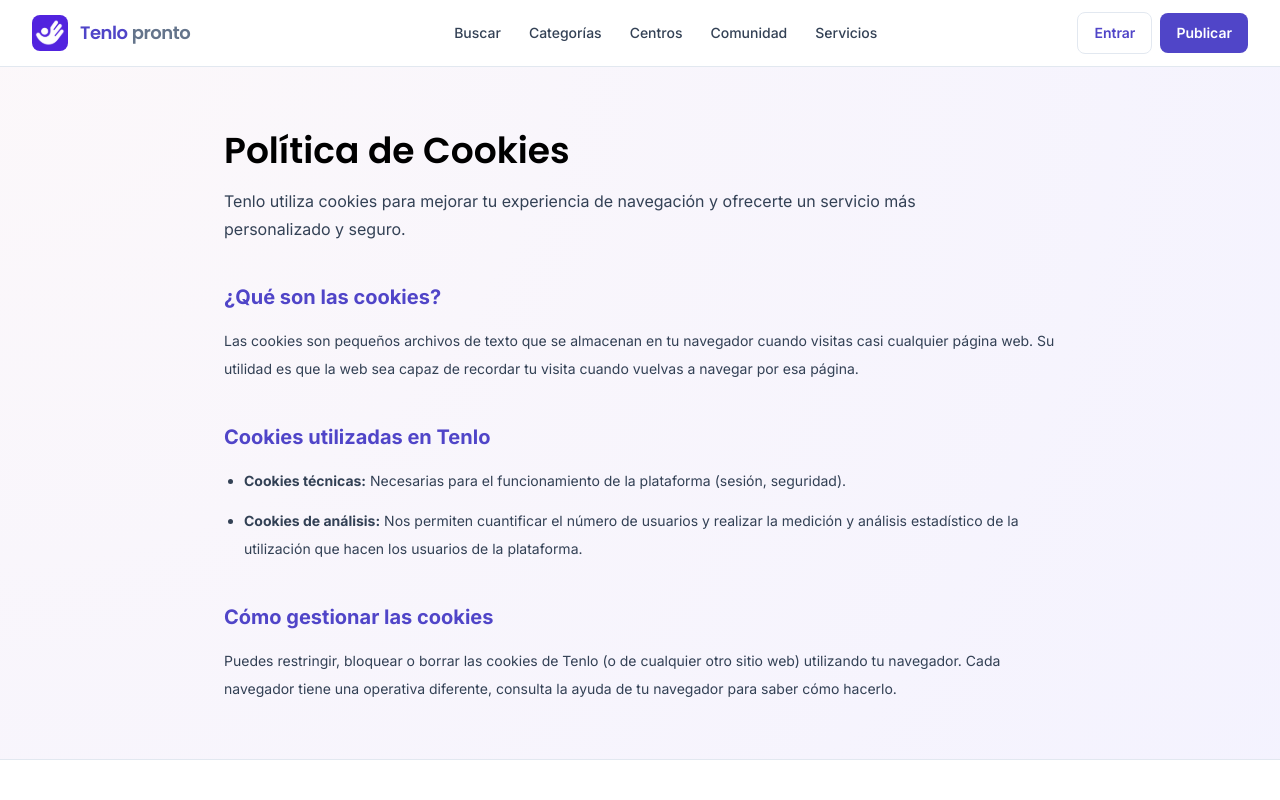
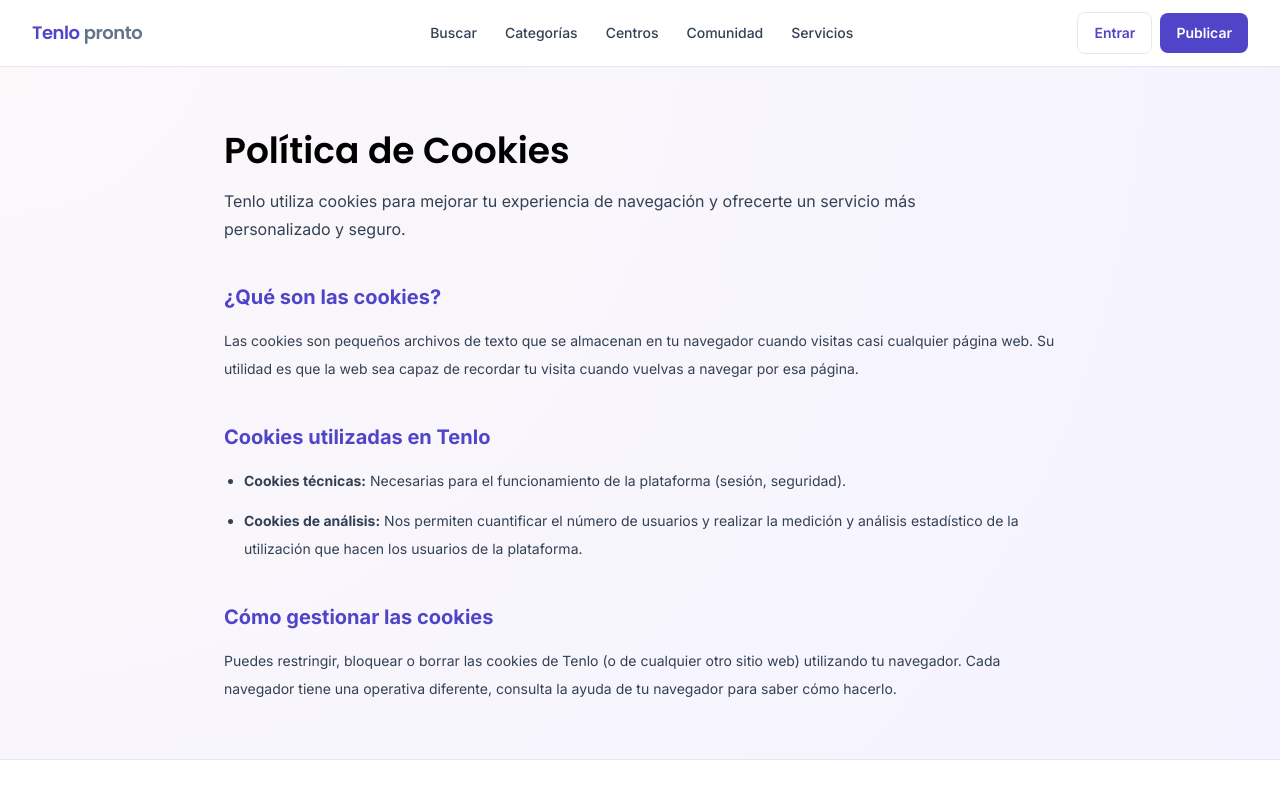
Before and after one commit to rdrgzjavier/kiryco, a Next.js app: page /cookies in a window 1280 px wide. Shown: the top 800 px of the page. Built offline with nearby package versions, Linux system fonts and the light colour scheme.

Commit message:
Keep animated text logo in header

```diff
--- a/src/components/AnimatedLogo.tsx
+++ b/src/components/AnimatedLogo.tsx
@@ -1,6 +1,5 @@
 "use client";
 
-import Image from "next/image";
 import { useEffect, useState } from "react";
 
 const words = ["cerca", "pronto", "seguro", "que necesitas"];
@@ -30,9 +29,7 @@ export default function AnimatedLogo() {
   }, []);
 
   return (
-    <div className="font-poppins flex items-center gap-3 text-lg font-semibold leading-none tracking-tight">
-      <Image src="/brand/tenlo-isotipo.svg" alt="" width={36} height={36} priority className="h-9 w-9 shrink-0 rounded-lg" />
-      <div className="flex items-baseline gap-1">
+    <div className="font-poppins flex items-center gap-1 text-lg font-semibold leading-none tracking-tight">
       <span className="text-ink">Tenlo</span>
       <div className="relative inline-block">
         <span className="invisible select-none whitespace-nowrap" aria-hidden="true">que necesitas</span>
@@ -45,6 +42,5 @@ export default function AnimatedLogo() {
         </span>
       </div>
     </div>
-    </div>
   );
 }
```
Lines whose indentation alone changed are shown as unchanged.
